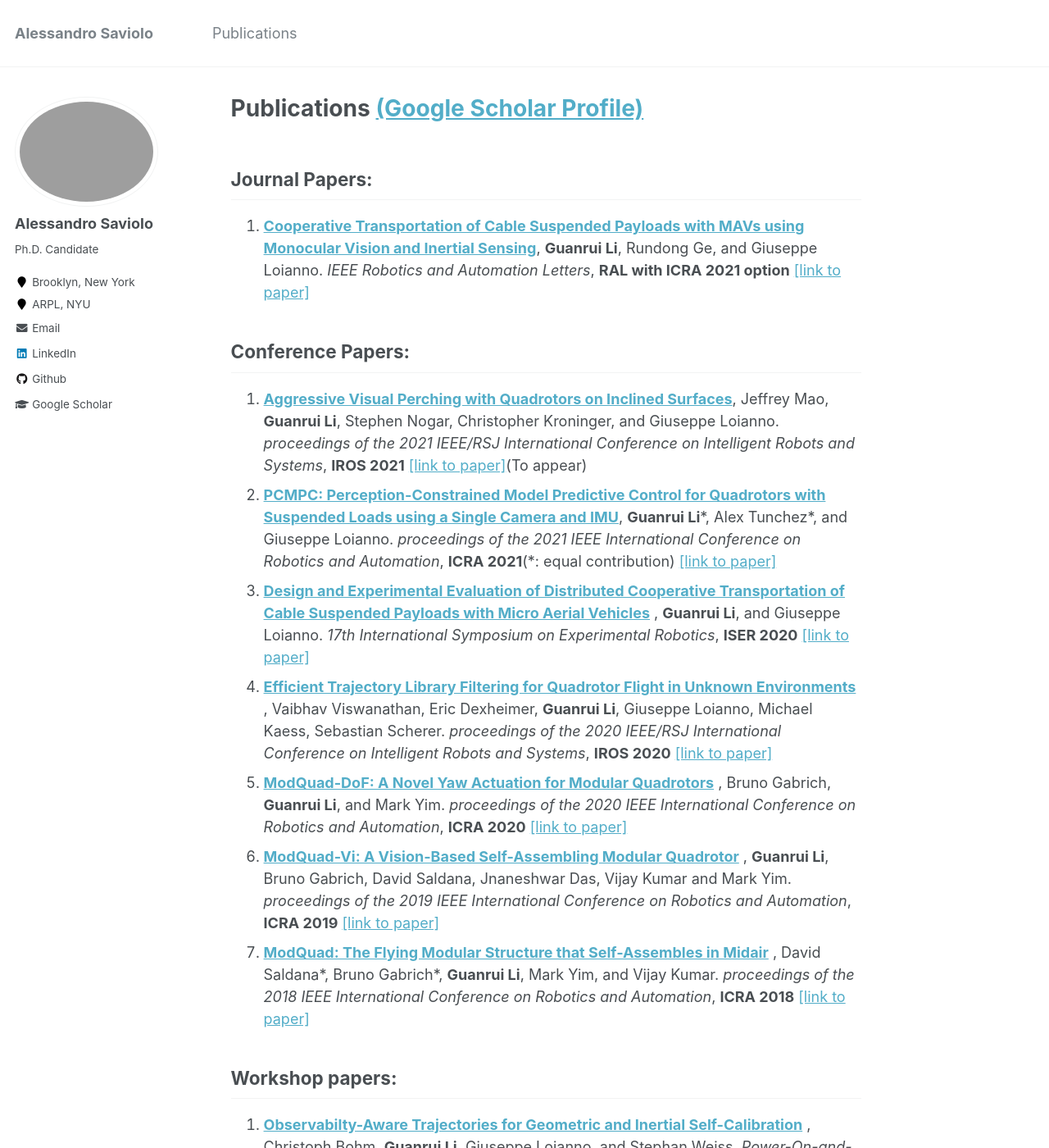
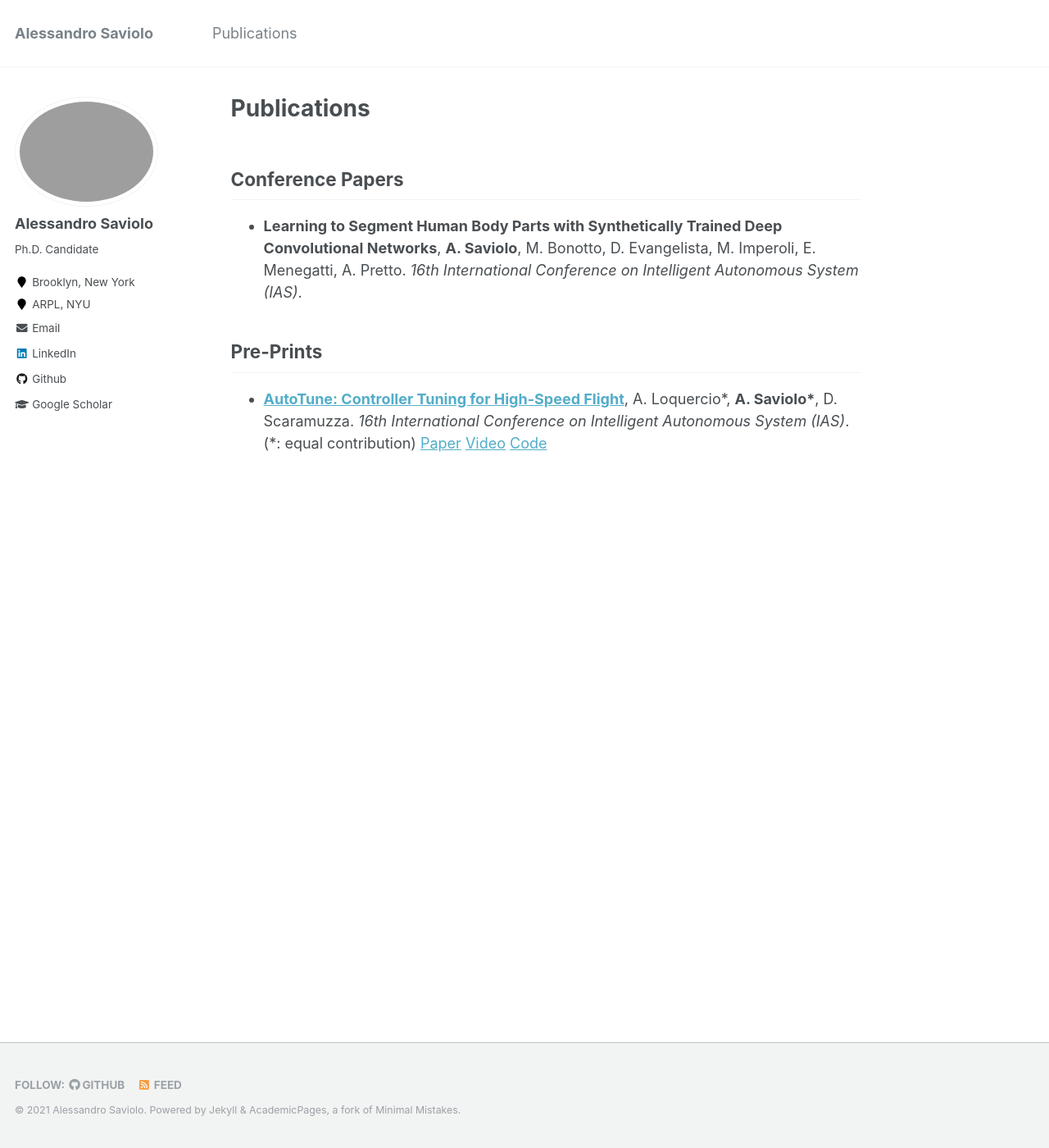
Before and after one commit to AlessandroSaviolo/AlessandroSaviolo.github.io, a Jekyll site: the page built from _pages/publications.md, in a window 1280 px wide and 1400 px high. Shown: the whole window at 82% size. Built offline with Jekyll 4.4.1, drawn with Linux system fonts in a browser that asks for light colours; some of the changed text lies outside the part shown.

Commit message:
Update publications.md

```diff
--- a/_pages/publications.md
+++ b/_pages/publications.md
@@ -1,21 +1,20 @@
 ---
-title: "Publications [(Google Scholar Profile)](https://scholar.google.com/citations?hl=en&authuser=1&user=v_bUoRAAAAAJ)"
+title: "Publications"
 permalink: /publications/
 author_profile: true
 ---
+<!---
 ## Journal Papers:
-1. <b>[Cooperative Transportation of Cable Suspended Payloads with MAVs using Monocular Vision and Inertial Sensing](http://lguanrui.github.io/publications/CoprTrsp2021RAL)</b>, <b>Guanrui Li</b>, Rundong Ge, and Giuseppe Loianno. <i>IEEE Robotics and Automation Letters</i>, <b>RAL with ICRA 2021 option</b> [\[link to paper\]](https://ieeexplore.ieee.org/abstract/document/9376103)
+-->
 
-## Conference Papers:
+## Conference Papers
 
-1. <b>[Aggressive  Visual  Perching  with  Quadrotors  on  Inclined  Surfaces](http://lguanrui.github.io/publications/PERCH2021IROS)</b>, Jeffrey Mao, <b>Guanrui Li</b>, Stephen Nogar, Christopher Kroninger, and Giuseppe Loianno. <i>proceedings of the 2021 IEEE/RSJ International Conference on Intelligent Robots and Systems</i>, <b>IROS 2021</b> [\[link to paper\]](https://arxiv.org/pdf/2107.11171.pdf)(To appear)
-1. <b>[PCMPC:  Perception-Constrained  Model  Predictive  Control  for Quadrotors  with  Suspended  Loads  using  a  Single  Camera  and  IMU](http://lguanrui.github.io/publications/PCMPC2021ICRA)</b>, <b>Guanrui Li</b>\*, Alex Tunchez\*, and Giuseppe Loianno. <i>proceedings of the 2021 IEEE International Conference on Robotics and Automation</i>, <b>ICRA 2021</b>(\*: equal contribution) [\[link to paper\]](https://arxiv.org/abs/2107.10888)
-2. <b>[Design and Experimental Evaluation of Distributed Cooperative Transportation of Cable Suspended Payloads with Micro Aerial Vehicles](http://lguanrui.github.io/publications/CoprTrsp2020ISER)</b> , <b>Guanrui Li</b>, and Giuseppe Loianno. <i>17th International Symposium on Experimental Robotics</i>, <b>ISER 2020</b> [\[link to paper\]](https://link.springer.com/chapter/10.1007/978-3-030-71151-1_3)
-3. <b>[Efficient Trajectory Library Filtering for Quadrotor Flight in Unknown Environments](http://lguanrui.github.io/publications/TrajLib2020IROS)</b> , Vaibhav Viswanathan, Eric Dexheimer, <b>Guanrui Li</b>, Giuseppe Loianno, Michael Kaess, Sebastian Scherer. <i>proceedings of the 2020 IEEE/RSJ International Conference on Intelligent Robots and Systems</i>, <b>IROS 2020</b> [\[link to paper\]](https://ieeexplore.ieee.org/document/9341273)
-4. <b>[ModQuad-DoF: A Novel Yaw Actuation for Modular Quadrotors](https://ieeexplore.ieee.org/document/9196735)</b> , Bruno Gabrich, <b>Guanrui Li</b>, and Mark Yim. <i>proceedings of the 2020 IEEE International Conference on Robotics and Automation</i>, <b>ICRA 2020</b> [\[link to paper\]](https://ieeexplore.ieee.org/document/9196735)
-5. <b>[ModQuad-Vi: A Vision-Based Self-Assembling Modular Quadrotor](http://ieeexplore.ieee.org/document/8794056)</b> , <b>Guanrui Li</b>, Bruno Gabrich, David Saldana, Jnaneshwar Das, Vijay Kumar and Mark Yim. <i>proceedings of the 2019 IEEE International Conference on Robotics and Automation</i>, <b>ICRA 2019</b> [\[link to paper\]](http://ieeexplore.ieee.org/document/8794056)
-6. <b>[ModQuad: The Flying Modular Structure that Self-Assembles in Midair](https://ieeexplore.ieee.org/document/8461014)</b> , David Saldana\*, Bruno Gabrich\*, <b>Guanrui Li</b>, Mark Yim, and Vijay Kumar. <i>proceedings of the 2018 IEEE International Conference on Robotics and Automation</i>, <b>ICRA 2018</b> [\[link to paper\]](https://ieeexplore.ieee.org/document/8461014)
+- <b>Learning to Segment Human Body Parts with Synthetically Trained Deep Convolutional Networks</b>, <b>A. Saviolo</b>, M. Bonotto, D. Evangelista, M. Imperoli, E. Menegatti, A. Pretto. <i>16th International Conference on Intelligent Autonomous System (IAS)</i>.
 
+## Pre-Prints
+
+- <b>[AutoTune: Controller Tuning for High-Speed Flight](https://github.com/AlessandroSaviolo/HBPSegmentation)</b>, A. Loquercio*, <b>A. Saviolo*</b>, D. Scaramuzza. <i>16th International Conference on Intelligent Autonomous System (IAS)</i>. (\*: equal contribution) [Paper](https://arxiv.org/abs/2103.10698) [Video](https://www.youtube.com/watch?v=m2q_y7C01So&ab_channel=UZHRoboticsandPerceptionGroup) [Code](https://github.com/uzh-rpg/mh_autotune)
+
+<!---
 ## Workshop papers:
-1. <b>[Observabilty-Aware Trajectories for Geometric and Inertial Self-Calibration](https://www.aau.at/wp-content/uploads/2020/11/Observabilty-Aware-Trajectories-for-Geometric-and-Inertial-Self-Calibration.pdf)</b> , Christoph Bohm, <b>Guanrui Li</b>, Giuseppe Loianno, and Stephan Weiss. <i>Power-On-and-Go Robots: ‘Out-of-the-Box’ Systems for Real-World Applications, Robotics: Science and Systems (RSS) Conference</i>, <b>RSS 2020</b>
-2. <b>[Vision-based Cooperative Transportation with MAVs](http://lguanrui.github.io/publications/paper_list)</b> , <b>Guanrui Li</b>, and Giuseppe Loianno. <i>Robot Learning Workshop(NSF-funded) @ Lehigh University</i>, <b>2019</b>
+-->
```
